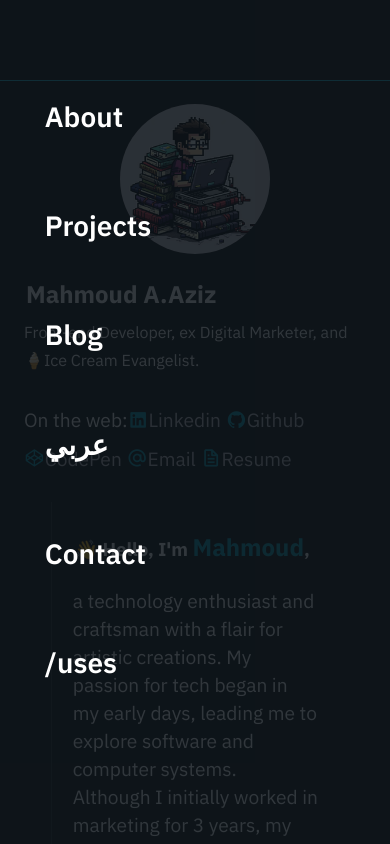
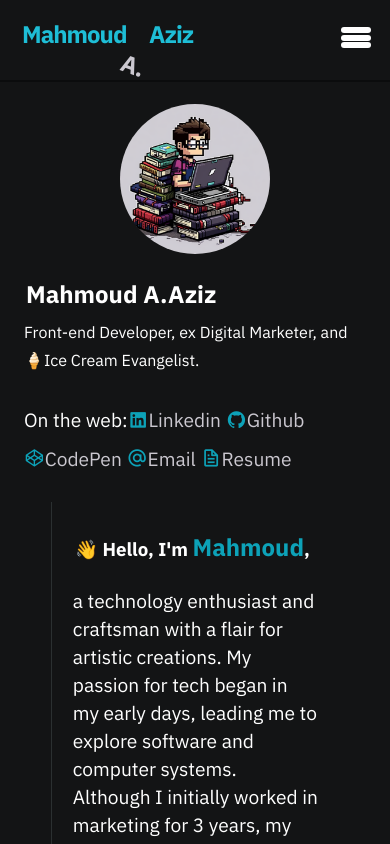
Before and after one commit to FairyPenguin/FairyPenguin.github.io, a plain HTML site: page index.html in a window 390 px wide. Shown: the top 844 px of the page. Drawn offline with nearby package versions, Linux system fonts and the light colour scheme.

Commit message:
Hamburger Menu is Here

```diff
--- a/index.html
+++ b/index.html
@@ -41,11 +41,9 @@
 
       <nav id="navbar" class="nav">
         <label class="navbar-toggler" for="toggle">
-          <span>
-            <span class="bar"></span>
-            <span class="bar"></span>
-            <span class="bar"></span>
-          </span>
+          <span class="bar"></span>
+          <span class="bar"></span>
+          <span class="bar"></span>
         </label>
 
         <ul class="nav-list">
--- a/style.css
+++ b/style.css
@@ -636,35 +636,45 @@ footer {
 
 /* ===============================Media Queries=============================== */
 
-/* @media only screen and (max-width: 900px) {
-  .main-container,
-  .right-side-wrapper,
-  .left-side-wrapper {
-    width: 90%;
-    flex-direction: column;
-    justify-content: center;
-  }
-  .title-container {
+/* This media query for {Hamburger Menu} and screen with max-width:768px */
+
+@media screen and (max-width: 768px) {
+  .navbar-toggler {
+    position: absolute;
+    top: 1.2rem;
+    right: 1rem;
     display: flex;
     flex-direction: column;
-    align-items: center;
-    gap: 1rem;
-    margin-bottom: 1.5rem;
+    justify-content: space-between;
+    width: 30px;
+    height: 21px;
+    z-index: 2;
   }
-} */
 
-/* This media query for {navabr} and screen with max-width:768px */
+  .bar {
+    height: 6px;
+    width: 100%;
+    background-color: var(--main-text-color);
+    border-radius: 12px;
+  }
 
-@media screen and (max-width: 675px) {
+  .nav-list {
+    display: none;
+  }
+}
+
+/* This media query for {navabr} and screen with max-width:675px */
+
+@media screen and {
   /* .nav {
     display: none;
   } */
 
   body {
-    overflow-y: hidden !important;
+    overflow-y: hidden;
   }
   .main-container {
-    overflow-y: hidden !important;
+    overflow-y: hidden;
   }
 
   .Logo-text {
```
